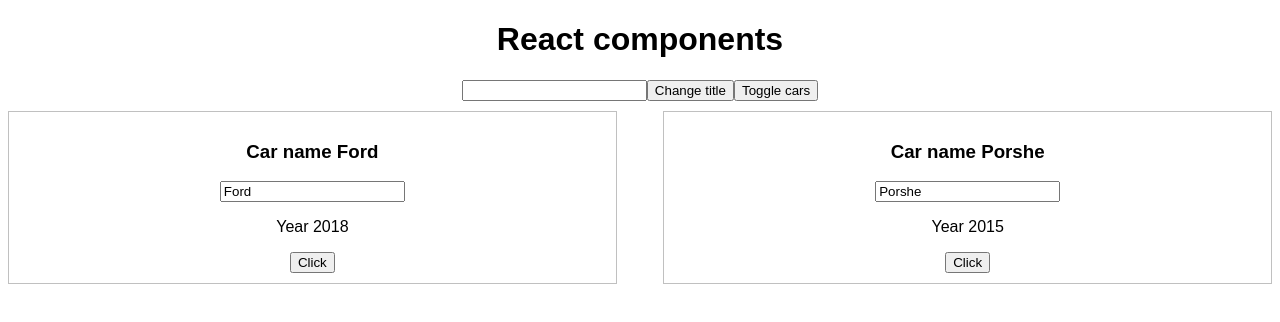
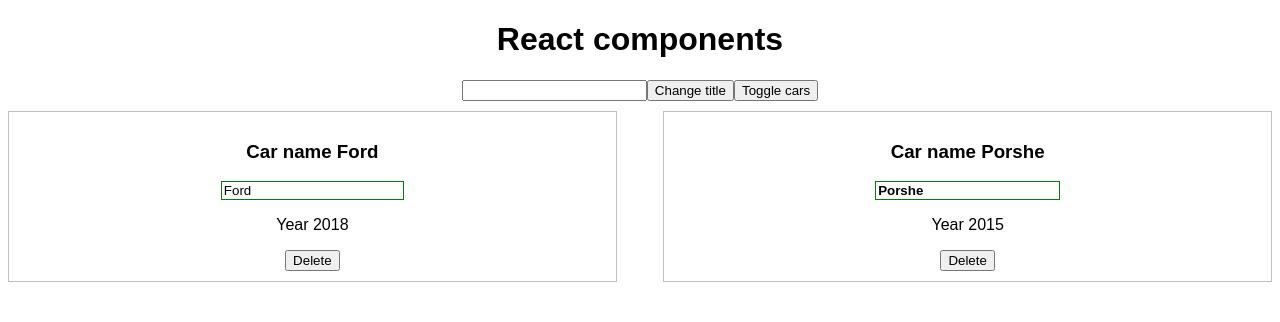
Before and after one commit to Artem-Zhuravlev/cars-app, a React (Create React App) app: page / in a window 1280 px wide. Shown: the top 322 px of the page. Built offline with nearby package versions, Linux system fonts and the light colour scheme.

Commit message:
add input classes in Car.js component

```diff
--- a/src/App.js
+++ b/src/App.js
@@ -47,6 +47,14 @@ class App extends Component {
     })
   }
 
+  deleteHandler(index) {
+    const cars = this.state.cars.concat();
+
+    cars.splice(index, 1);
+    this.setState({cars})
+
+  }
+
   render() {
     const divStyle = {
       textAlign: "center",
@@ -68,7 +76,7 @@ class App extends Component {
                     key = {index}
                     name={car.name}
                     year={car.year}
-                    onChangeTitle={this.changeTitleHandler.bind(this, car.name)}
+                    onDelete = {this.deleteHandler.bind(this, index)}
                     onChangeName={event =>this.onChangeName(event.target.value, index)}
                   />
               )})
--- /dev/null
+++ b/src/Car/Car.css
@@ -0,0 +1,27 @@
+.Car {
+  border: 1px solid silver;
+  padding: 10px 0;
+  width: 48%;
+  margin-bottom: 10px;
+}
+
+.input {
+}
+
+.input:active,
+.input:focus {
+  outline: none;
+}
+
+.input.bold {
+  border: 2px solid green;
+  font-weight: bold;
+}
+
+.input.green {
+  border: 1px solid green;
+}
+
+.input.red {
+  border: 1px solid red;
+}
--- a/src/Car/Car.js
+++ b/src/Car/Car.js
@@ -1,18 +1,31 @@
 import React from "react";
+import "./Car.css";
 
 const Car = (props) => {
+
+  const inputClasses = ['input'];
+
+  if(props.name !== ""){
+    inputClasses.push('green');
+  } else {
+    inputClasses.push('red');
+  }
+
+  if(props.name.length > 4) {
+    inputClasses.push('bold');
+  }
+
   return (
-
-    <div style={{
-      border: '1px solid silver',
-      padding: '10px 0',
-      width: '48%',
-      marginBottom: '10px'
-    }}>
+    <div className="Car" >
       <h3> Car name {props.name}</h3>
-      <input type="text" onChange={props.onChangeName} value={props.name}/>
+      <input
+        type="text"
+        onChange={props.onChangeName}
+        value={props.name}
+        className = {inputClasses.join(" ")}
+      />
       <p>Year {props.year}</p>
-      <button onClick={props.onChangeTitle}>Click</button>
+      <button onClick={props.onDelete}>Delete</button>
     </div>
   );
 };
```
